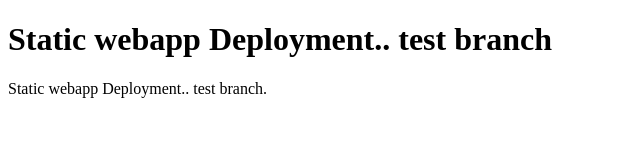
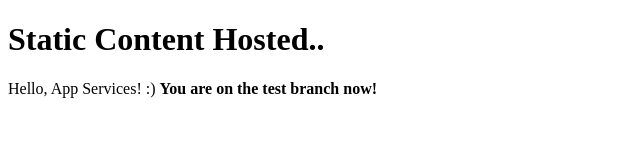
Before and after one commit to anushkakda/oneappsstatic, a plain HTML site: page index.html in a window 1280 px wide. Shown: the whole page, without its empty margins (0-640 px from the left). Drawn offline with Linux system fonts and the light colour scheme.

Commit message:
Update index.html

```diff
--- a/index.html
+++ b/index.html
@@ -1,10 +1,10 @@
 <!DOCTYPE html>
 <html>
-<body>
-
-<h1>Static webapp Deployment.. test branch</h1>
-
-<p>Static webapp Deployment.. test branch.</p>
-
-</body>
+  <head>
+    <title>Page Title</title>
+  </head>
+  <body>
+    <h1>Static Content Hosted.. </h1>
+    <p>Hello, App Services! :) <b>You are on the test branch now! </b> </p>
+  </body>
 </html>
```
